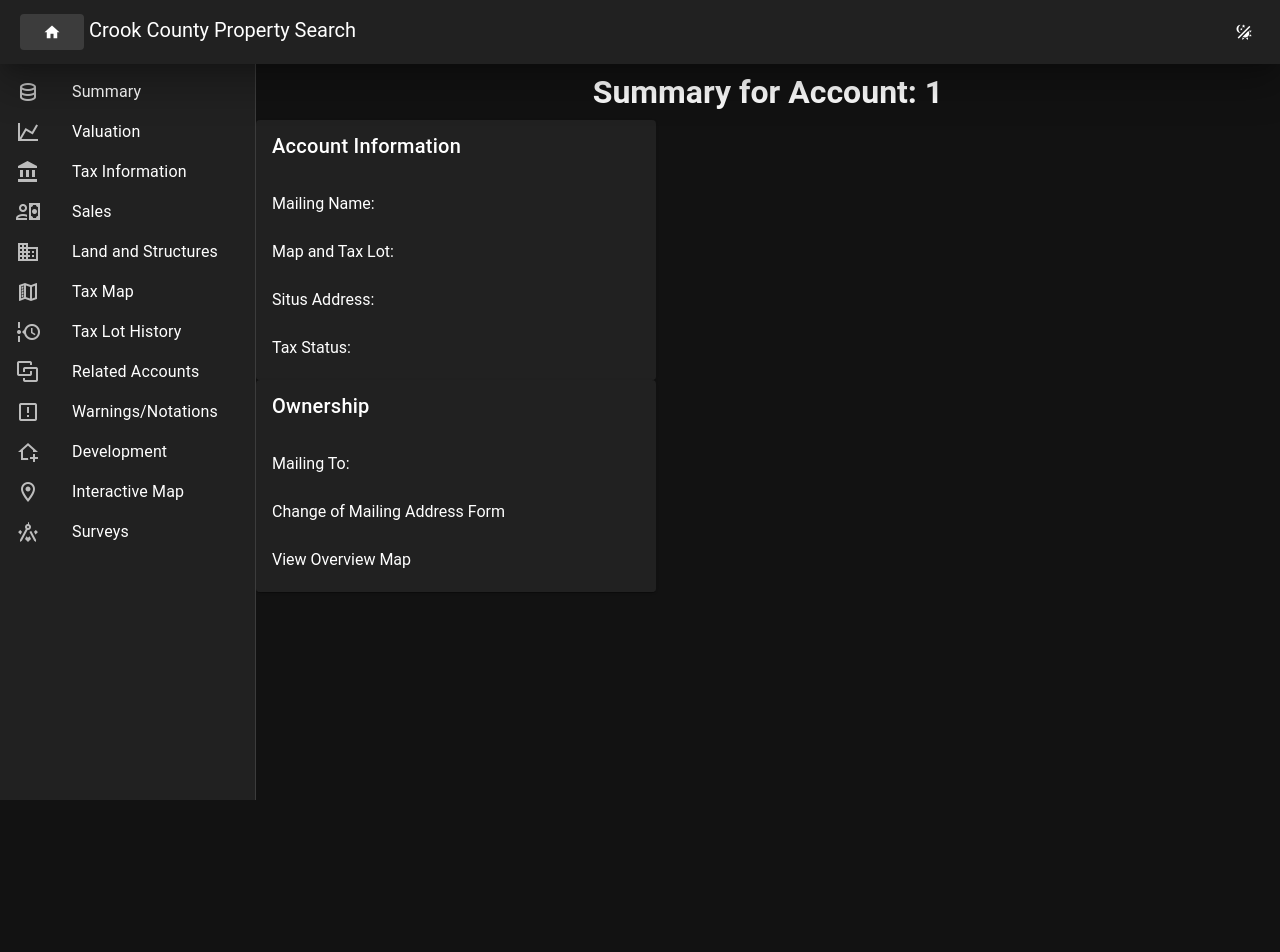
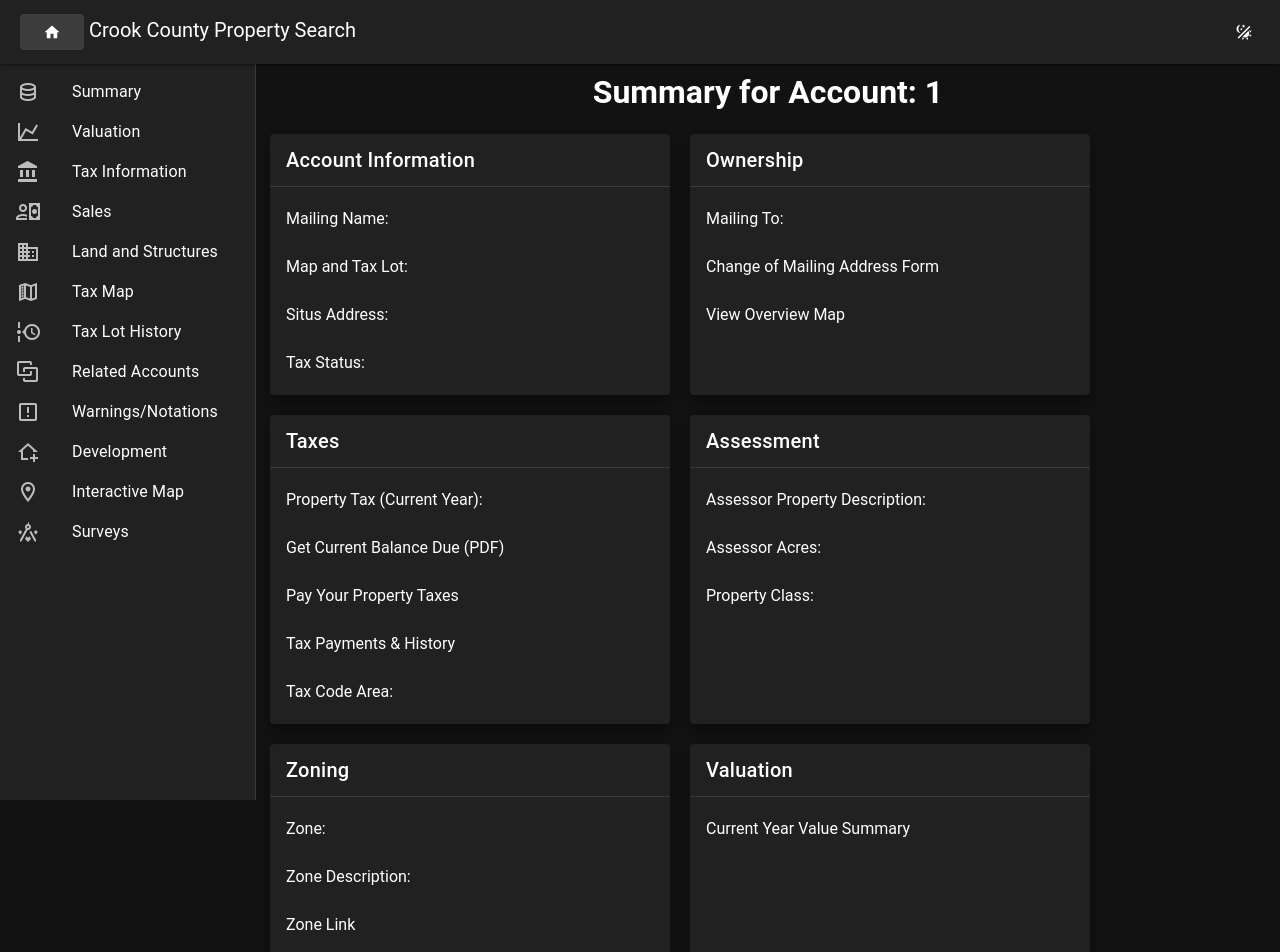
Before and after one commit to tfjackc/vue-pats, a Vue app: page /summary/1 in a window 1280 px wide. Shown: the top 952 px of the page. Before the commit the page ends 800 px from the top, so only its background shows below. Built offline with nearby package versions, Linux system fonts and the light colour scheme.

Commit message:
card in summary page

```diff
--- a/src/components/SummaryComponent.vue
+++ b/src/components/SummaryComponent.vue
@@ -7,10 +7,16 @@
     </v-row>
   </v-container>
 
+  <v-container>
+    <v-row>
+
   <v-card
+    class="summaryPage"
     width="400"
     title="Account Information"
+    elevation="10"
   >
+    <v-divider></v-divider>
   <v-list>
     <v-list-item>Mailing Name: </v-list-item>
     <v-list-item>Map and Tax Lot: </v-list-item>
@@ -20,15 +26,78 @@
   </v-card>
 
   <v-card
+    class="summaryPage"
     width="400"
     title="Ownership"
+    elevation="10"
   >
+    <v-divider></v-divider>
     <v-list>
       <v-list-item>Mailing To: </v-list-item>
       <v-list-item :href="'https://co.crook.or.us/assessor/webform/mailing-address-change-request-form'">Change of Mailing Address Form</v-list-item>
       <v-list-item :href="'https://geo.co.crook.or.us/portal/apps/webappviewer/index.html?id=370f5ec185b945db9d92999cef827982&query=Taxlots,Maptaxlot,151629B002600'">View Overview Map</v-list-item>
     </v-list>
   </v-card>
+
+  <v-card
+    class="summaryPage"
+    width="400"
+    title="Taxes"
+    elevation="10"
+  >
+    <v-divider></v-divider>
+    <v-list>
+      <v-list-item>Property Tax (Current Year): </v-list-item>
+      <v-list-item>Get Current Balance Due (PDF)</v-list-item>
+      <v-list-item :href="'https://co.crook.or.us/tax-collection'">Pay Your Property Taxes</v-list-item>
+      <v-list-item>Tax Payments & History</v-list-item>
+      <v-list-item>Tax Code Area: </v-list-item>
+    </v-list>
+  </v-card>
+
+  <v-card
+    class="summaryPage"
+    width="400"
+    title="Assessment"
+    elevation="10"
+  >
+    <v-divider></v-divider>
+    <v-list>
+      <v-list-item>Assessor Property Description: </v-list-item>
+      <v-list-item>Assessor Acres: </v-list-item>
+      <v-list-item>Property Class: </v-list-item>
+    </v-list>
+  </v-card>
+
+  <v-card
+    class="summaryPage"
+    width="400"
+    title="Zoning"
+    elevation="10"
+  >
+    <v-divider></v-divider>
+    <v-list>
+      <v-list-item>Zone: </v-list-item>
+      <v-list-item>Zone Description: </v-list-item>
+      <v-list-item :href="'https://www.codepublishing.com/OR/CrookCounty/#!/CrookCounty18/CrookCounty1840.html#18.40'">Zone Link</v-list-item>
+    </v-list>
+  </v-card>
+
+  <v-card
+    class="summaryPage"
+    width="400"
+    title="Valuation"
+    elevation="10"
+  >
+    <v-divider></v-divider>
+    <v-list>
+      <v-list-item :href="'http://apps.lanecounty.org/PropertyAssessmentTaxationSearch/crook/Real/Valuation/' + account_id">Current Year Value Summary</v-list-item>
+      <v-list-item></v-list-item>
+      <v-list-item></v-list-item>
+    </v-list>
+  </v-card>
+    </v-row>
+  </v-container>
 
 
 </template>
@@ -42,3 +111,9 @@ export default {
   }
 }
 </script>
+
+<style>
+.summaryPage {
+  margin: 10px;
+}
+</style>
--- a/src/layouts/default/AppBar.vue
+++ b/src/layouts/default/AppBar.vue
@@ -1,5 +1,5 @@
 <template>
-  <v-app-bar  :elevation="24">
+  <v-app-bar  :elevation="2">
     <v-app-bar-title>
       <v-btn :to="{ name: 'Home'}" >
       <v-icon icon="mdi-home" />
```
